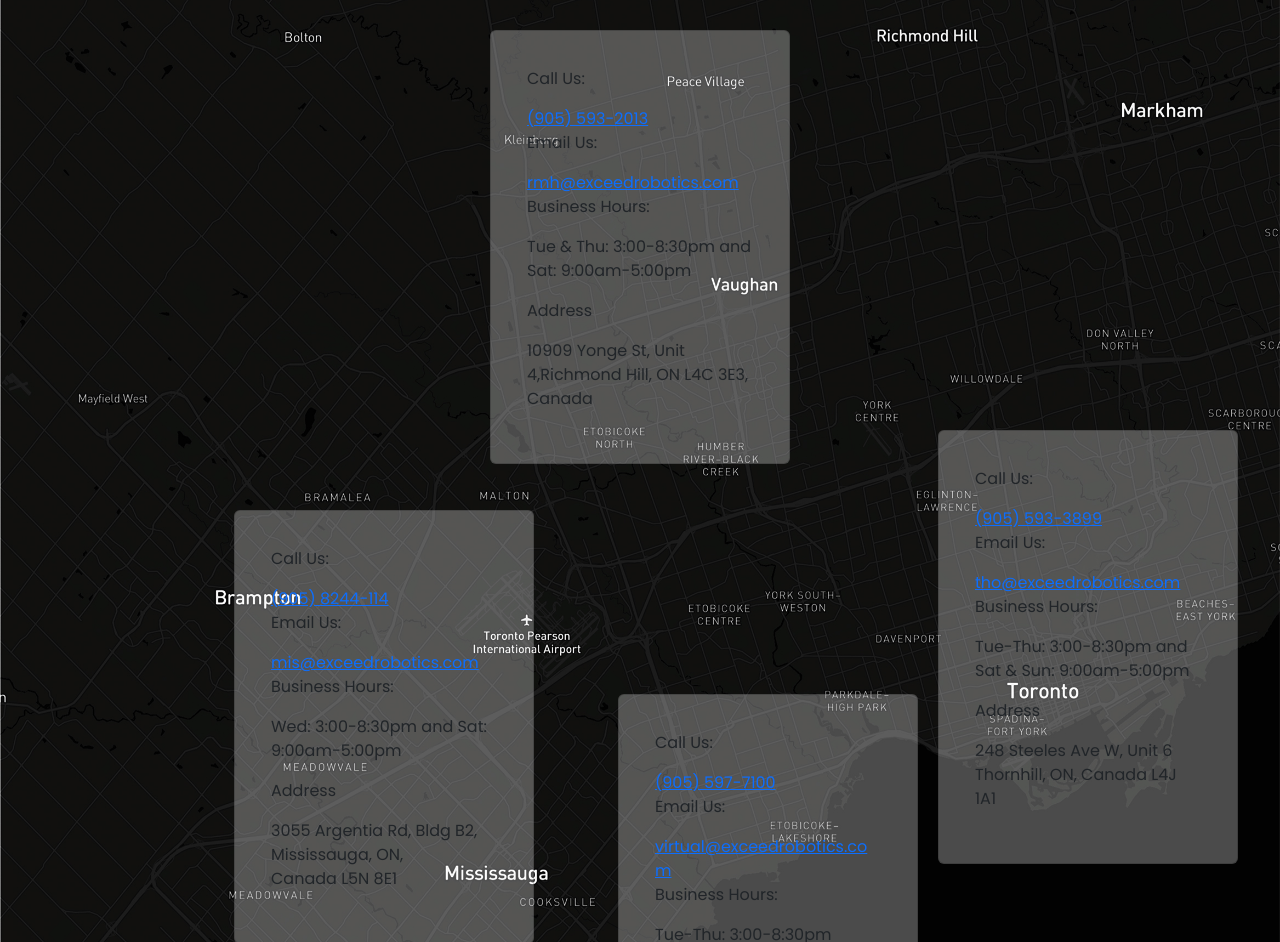
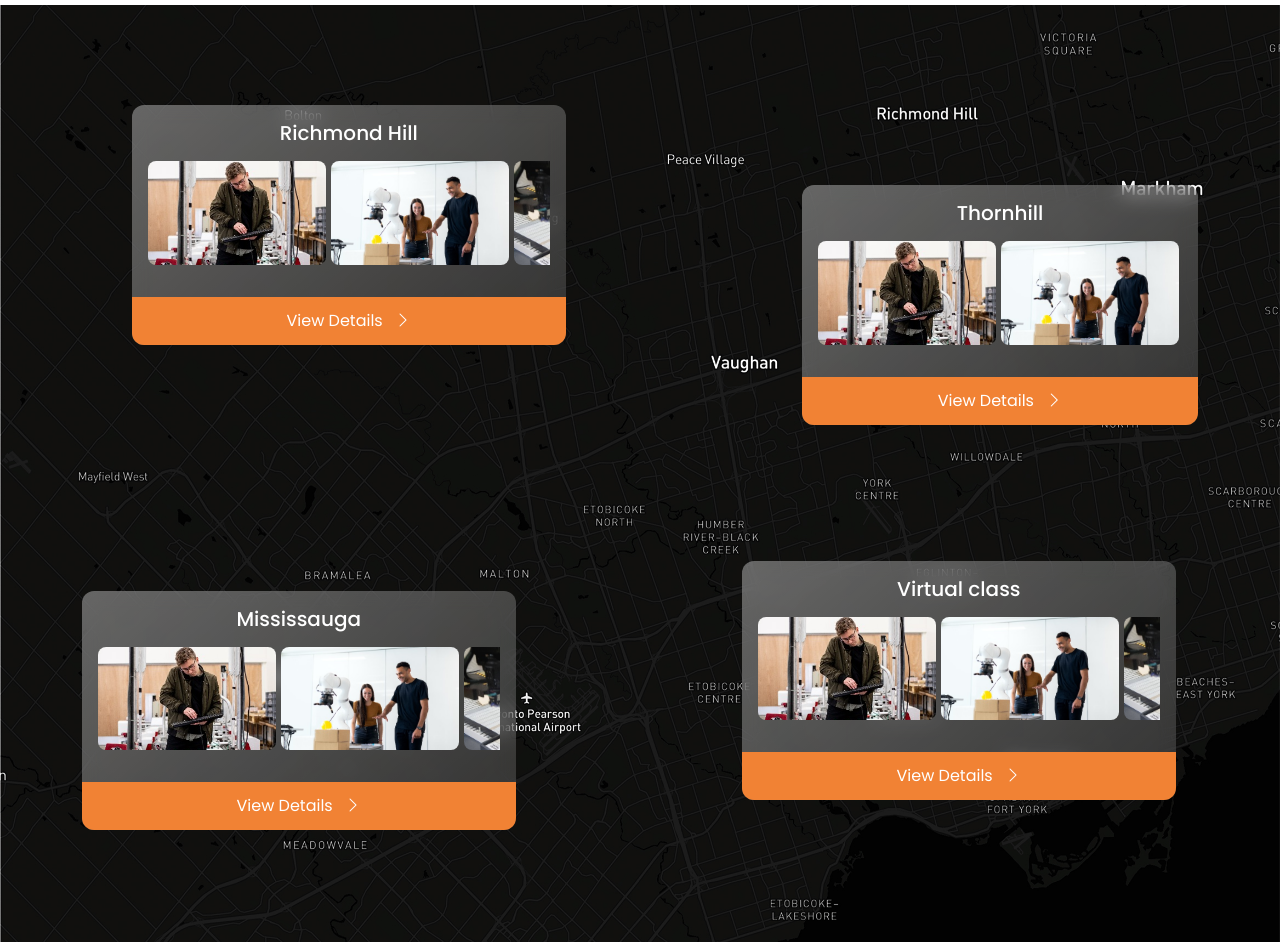
Before and after one commit to haquedot/ExceedContact, a plain HTML site: page index.html in a window 1280 px wide. Shown: the part 73-1015 px from the top of the page. Drawn offline with nearby package versions, Linux system fonts and the light colour scheme; a script that the page names is missing.

Commit message:
fixed the map

```diff
--- a/css/style.css
+++ b/css/style.css
@@ -9,75 +9,123 @@ label {
 
 h3 {
     font-size: 32px;
-    font-weight: 600;
+    font-weight: 500;
+    color: #F18234;
 }
 
 #section-1 {
-    /* position: relative; */
     height: 1208.69px;
     background-image: url(/images/map.jpeg);
     background-size: cover;
-    /* Cover the entire container */
     background-position: center;
-    /* Center the background image */
     padding: 100px 0;
 }
 
-.card {
-    background-color: rgba(255, 255, 255, 0.29);
-    /* position: absolute;
-    top: 50%;
-    left: 50%;
-    transform: translate(-50%, -50%); */
-    /* width: 300px;
-    max-width: 90%;
-    padding: 20px; */
+
+.custom-card {
+    background: linear-gradient(140.91deg, rgba(255, 255, 255, 0.4) -18.25%, rgba(255, 255, 255, 0) 165.96%);
+    border-radius: 12px;
+    color: #fff;
+    backdrop-filter: blur(10px);
+}
+
+
+.img-div {
+    width: 100%;
+    overflow-x: auto;
+    white-space: nowrap;
+    scrollbar-width: none;
+    -ms-overflow-style: none;
+    gap: 5px;
+}
+
+.img-div::-webkit-scrollbar {
+    display: none;
+}
+
+.img-card {
+    border-radius: 8px;
+    height: 103.22px;
+    overflow: hidden;
+    min-width: 178px;
+}
+
+.img-card img {
+    width: 100%;
+    height: 100%;
+    object-fit: cover;
+}
+
+
+.card-content {
+    max-height: 0;
+    overflow: hidden;
+    transition: max-height 0.5s ease;
+}
+
+.custom-card:hover .card-content {
+    max-height: 500px;
+}
+
+.card-content p {
+    font-size: 16px;
+    font-weight: 500;
+    margin-bottom: 12px;
+    margin-top: 12px;
+
+}
+
+.card-content a span {
+    text-decoration: underline;
+}
+
+.card-content span {
+    font-size: 16px;
+    font-weight: 400;
+    color: #fff;
+}
+
+.card-btn {
+    background-color: #F18234;
+    color: #fff;
+    text-align: center;
+    padding: 12px 0;
+    border: none;
+    border-radius: 0 0 12px 12px;
 }
 
 .card-1 {
-    position: absolute;
-    top: 100%;
-    left: 30%;
-    transform: translate(-50%, -50%);
-    width: 300px;
-    max-width: 90%;
-    padding: 20px;
+    max-width: 433.52px;
+    margin-left: 50px;
 }
 
 .card-2 {
-    position: absolute;
-    top: 40%;
-    left: 50%;
-    transform: translate(-50%, -50%);
-    width: 300px;
-    max-width: 90%;
-    padding: 20px;
+    max-width: 433.52px;
+    margin-top: 80px;
+    margin-left: 150px;
 }
 
 .card-3 {
-    position: absolute;
-    top: 90%;
-    left: 85%;
-    transform: translate(-50%, -50%);
-    width: 300px;
-    max-width: 90%;
-    padding: 20px;
+    max-width: 433.52px;
+    margin-top: 150px;
+
 }
 
 .card-4 {
-    position: absolute;
-    top: 115%;
-    left: 60%;
-    transform: translate(-50%, -50%);
-    width: 300px;
-    max-width: 90%;
-    padding: 20px;
+    max-width: 433.52px;
+    margin-top: 120px;
+    margin-left: 90px;
 }
 
 
 .section-2 {
     background-color: #FEF3EB;
     border-radius: 12px;
+}
+
+#section-2 h4 {
+    font-size: 32px;
+    font-weight: 600;
 }
 
 #section-2 p {
@@ -108,9 +156,44 @@ h3 {
 }
 
 
+
+
+
+
 @media (max-width: 992px) {
     #section-1 {
         background-image: none;
+        height: auto;
+        padding: 0;
+    }
+
+    .card-heading {
+        background-color: #F18234;
+        padding: 12px 12px;
+        border-radius: 12px 12px 0 0;
+
+    }
+
+    .img-div,
+    .img-card,
+    .card-btn {
+        display: none;
+    }
+
+    .card-content {
+        max-height: fit-content;
+        color: #000;
+        background-color: #FEF3EB;
+        border-radius: 0 0 12px 12px;
+
+    }
+
+    .card-content span {
+        color: #000;
+    }
+
+    .section-2 {
+        background-color: transparent;
     }
 
     #section-2 {
@@ -119,18 +202,13 @@ h3 {
     }
 
     .card-1,
-    .card-3 {
-        position: relative;
-        top: 20%;
-        left: 40%;
+    .card-2,
+    .card-3,
+    .card-4 {
+        width: 100%;
+        margin: 0;
     }
 
-    .card-2,
-    .card-4 {
-        position: relative;
-        top: 20%;
-        left: 80%;
-    }
 }
 
 @media (max-width: 572px) {
@@ -138,6 +216,5 @@ h3 {
     #section-2 {
         background-image: none;
         background-color: transparent;
-
     }
 }
--- a/index.html
+++ b/index.html
@@ -4,7 +4,7 @@
 <head>
     <meta charset="UTF-8">
     <meta name="viewport" content="width=device-width, initial-scale=1.0">
-    <title>Exceed Discovery</title>
+    <title>Exceed Contact</title>
     <link rel="stylesheet"
         href="https://fonts.googleapis.com/css2?family=Poppins:wght@300;400;500;600;700&display=swap">
     <link rel="stylesheet" href="https://cdn.jsdelivr.net/npm/bootstrap-icons@1.11.1/font/bootstrap-icons.css">
@@ -17,75 +17,145 @@
 </head>
 
 <body>
+    <h3 class="container py-3">Contact Us</h3>
     <div id="section-1">
         <div class="container">
             <div class="row">
-                <div class="col-lg-6">
-                    <div class="card card-1 mb-3">
-                        <div class="card-body">
+                <div class="col-md-6">
+                    <div class="custom-card card-1 mb-3">
+                        <h5 class="text-lg-center pt-3 card-heading m-0">Richmond Hill</h5>
+
+                        <div class="card-body p-lg-3">
+                            <div class="d-flex img-div">
+                                <div class="img-card">
+                                    <img src="images/img-1.jpeg" alt="">
+                                </div>
+                                <div class="img-card ">
+                                    <img src="images/img-2.jpeg" alt="">
+                                </div>
+                                <div class="img-card ">
+                                    <img src="images/img-3.jpeg" alt="">
+                                </div>
+                            </div>
+                            <div class="card-content mt-lg-3 p-3 p-lg-0">
                                 <p>Call Us:</p>
-                            <a href="tel:+9058244114">(905) 8244-114</a>
+                                <a href="tel:+9058244114"><span>(905) 593-2013</span></a>
 
                                 <p>Email Us:</p>
-                            <a href="mailto:mis@exceedrobotics.com">mis@exceedrobotics.com</a>
+                                <a href="mailto:tho@exceedrobotics.com"><span>rmh@exceedrobotics.com</span></a>
 
                                 <p>Business Hours:</p>
-                            <p>Wed: 3:00-8:30pm and Sat: 9:00am-5:00pm</p>
+                                <span>Tue & Thu: 3:00-8:30pm and Sat: 9:00am-5:00pm</span>
 
                                 <p>Address</p>
-                            <p>3055 Argentia Rd, Bldg B2, Mississauga, ON,<br>Canada L5N 8E1</p>
+                                <span>10909 Yonge St, Unit 4,Richmond Hill, ON L4C 3E3,<br> Canada</span>
                             </div>
                         </div>
+                        <button class="card-btn w-100">View Details <i class="bi bi-chevron-right ms-2"></i></button>
+
                     </div>
-                <div class="col-lg-6">
-                    <div class="card card-2 mb-3">
-                        <div class="card-body">
+
+                </div>
+                <div class="col-md-6">
+                    <div class="custom-card card-2 mb-3">
+                        <h5 class="text-lg-center pt-3 card-heading m-0">Thornhill</h5>
+
+                        <div class="card-body p-lg-3">
+                            <div class="d-flex img-div">
+                                <div class="img-card">
+                                    <img src="images/img-1.jpeg" alt="">
+                                </div>
+                                <div class="img-card ">
+                                    <img src="images/img-2.jpeg" alt="">
+                                </div>
+                                <div class="img-card ">
+                                    <img src="images/img-3.jpeg" alt="">
+                                </div>
+                            </div>
+                            <div class="card-content mt-lg-3 p-3 p-lg-0">
                                 <p>Call Us:</p>
-                            <a href="tel:+9058244114">(905) 593-2013</a>
+                                <a href="tel:+9058244114"><span>(905) 593-3899</span></a>
 
                                 <p>Email Us:</p>
-                            <a href="mailto:rmh@exceedrobotics.com">rmh@exceedrobotics.com</a>
+                                <a href="mailto:tho@exceedrobotics.com"><span>tho@exceedrobotics.com</span></a>
 
                                 <p>Business Hours:</p>
-                            <p>Tue & Thu: 3:00-8:30pm and Sat: 9:00am-5:00pm</p>
+                                <span>Tue-Thu: 3:00-8:30pm and Sat & Sun: 9:00am-5:00pm</span>
 
                                 <p>Address</p>
-                            <p>10909 Yonge St, Unit 4,Richmond Hill, ON L4C 3E3,<br> Canada
-                            </p>
+                                <span>248 Steeles Ave W, Unit 6 Thornhill, ON, Canada L4J 1A1</span>
                             </div>
+                        </div>
+                        <button class="card-btn w-100">View Details <i class="bi bi-chevron-right ms-2"></i></button>
+
                     </div>
                 </div>
             </div>
             <div class="row">
-                <div class="col-lg-6">
-                    <div class="card card-3 mb-3">
-                        <div class="card-body">
+                <div class="col-md-6">
+
+                    <div class="custom-card card-3 mb-3">
+                        <h5 class="text-lg-center pt-3 card-heading m-0">Mississauga</h5>
+
+                        <div class="card-body p-lg-3">
+                            <div class="d-flex img-div">
+                                <div class="img-card">
+                                    <img src="images/img-1.jpeg" alt="">
+                                </div>
+                                <div class="img-card ">
+                                    <img src="images/img-2.jpeg" alt="">
+                                </div>
+                                <div class="img-card ">
+                                    <img src="images/img-3.jpeg" alt="">
+                                </div>
+                            </div>
+                            <div class="card-content mt-lg-3 p-3 p-lg-0">
                                 <p>Call Us:</p>
-                            <a href="tel:+9058244114">(905) 593-3899</a>
+                                <a href="tel:+9058244114"><span>(905) 8244-114</span></a>
 
                                 <p>Email Us:</p>
-                            <a href="mailto:tho@exceedrobotics.com">tho@exceedrobotics.com</a>
+                                <a href="mailto:tho@exceedrobotics.com"><span>mis@exceedrobotics.com</span></a>
 
                                 <p>Business Hours:</p>
-                            <p>Tue-Thu: 3:00-8:30pm and Sat & Sun: 9:00am-5:00pm</p>
+                                <span>Wed: 3:00-8:30pm and Sat: 9:00am-5:00pm</span>
 
                                 <p>Address</p>
-                            <p>248 Steeles Ave W, Unit 6 Thornhill, ON, Canada L4J 1A1</p>
+                                <span>3055 Argentia Rd, Bldg B2, Mississauga, ON,<br>Canada L5N 8E1</span>
                             </div>
                         </div>
+                        <button class="card-btn w-100">View Details <i class="bi bi-chevron-right ms-2"></i></button>
+
                     </div>
-                <div class="col-lg-6">
-                    <div class="card card-4 mb-3">
-                        <div class="card-body">
+
+                </div>
+                <div class="col-md-6">
+                    <div class="custom-card card-4 mb-3">
+                        <h5 class="text-lg-center pt-3 card-heading m-0">Virtual class</h5>
+
+                        <div class="card-body p-lg-3">
+                            <div class="d-flex img-div">
+                                <div class="img-card">
+                                    <img src="images/img-1.jpeg" alt="">
+                                </div>
+                                <div class="img-card ">
+                                    <img src="images/img-2.jpeg" alt="">
+                                </div>
+                                <div class="img-card ">
+                                    <img src="images/img-3.jpeg" alt="">
+                                </div>
+                            </div>
+                            <div class="card-content mt-lg-3 p-3 p-lg-0">
                                 <p>Call Us:</p>
-                            <a href="tel:+9058244114">(905) 597-7100</a>
+                                <a href="tel:+9058244114"><span>(905) 597-7100</span></a>
 
                                 <p>Email Us:</p>
-                            <a href="mailto:virtual@exceedrobotics.com">virtual@exceedrobotics.com</a>
+                                <a href="mailto:tho@exceedrobotics.com"><span>virtual@exceedrobotics.com</span></a>
 
                                 <p>Business Hours:</p>
-                            <p>Tue-Thu: 3:00-8:30pm</p>
+                                <span>Tue-Thu: 3:00-8:30pm</span>
                             </div>
+                        </div>
+                        <button class="card-btn w-100">View Details <i class="bi bi-chevron-right ms-2"></i></button>
                     </div>
                 </div>
             </div>
@@ -96,7 +166,7 @@
         <div class="container p-3 section-2">
             <div class="row">
                 <div class="col-lg-5">
-                    <h3>Fill the form</h3>
+                    <h4>Fill the form</h4>
                     <p>Get in Touch with a Camp Counselor</p>
                     <Form>
                         <div class="mb-3">
@@ -134,6 +204,9 @@
         </div>
     </div>
 
+
+
+
     <script src="https://ajax.googleapis.com/ajax/libs/jquery/3.5.1/jquery.min.js"></script>
     <script src="https://cdn.jsdelivr.net/npm/bootstrap@5.3.2/dist/js/bootstrap.bundle.min.js"
         integrity="sha384-C6RzsynM9kWDrMNeT87bh95OGNyZPhcTNXj1NW7RuBCsyN/o0jlpcV8Qyq46cDfL"
```
Also changed, not shown: images/img-1.jpeg (added), images/img-2.jpeg (added), images/img-3.jpeg (added). Lines whose indentation alone changed are shown as unchanged.
